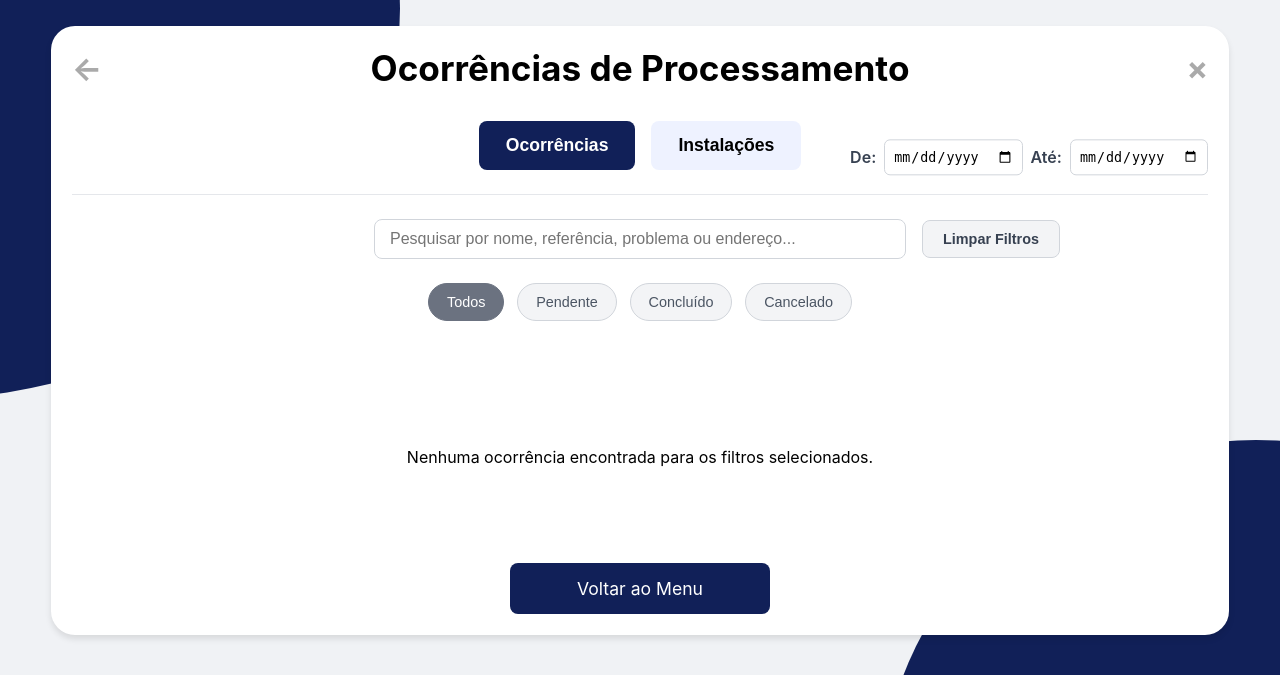
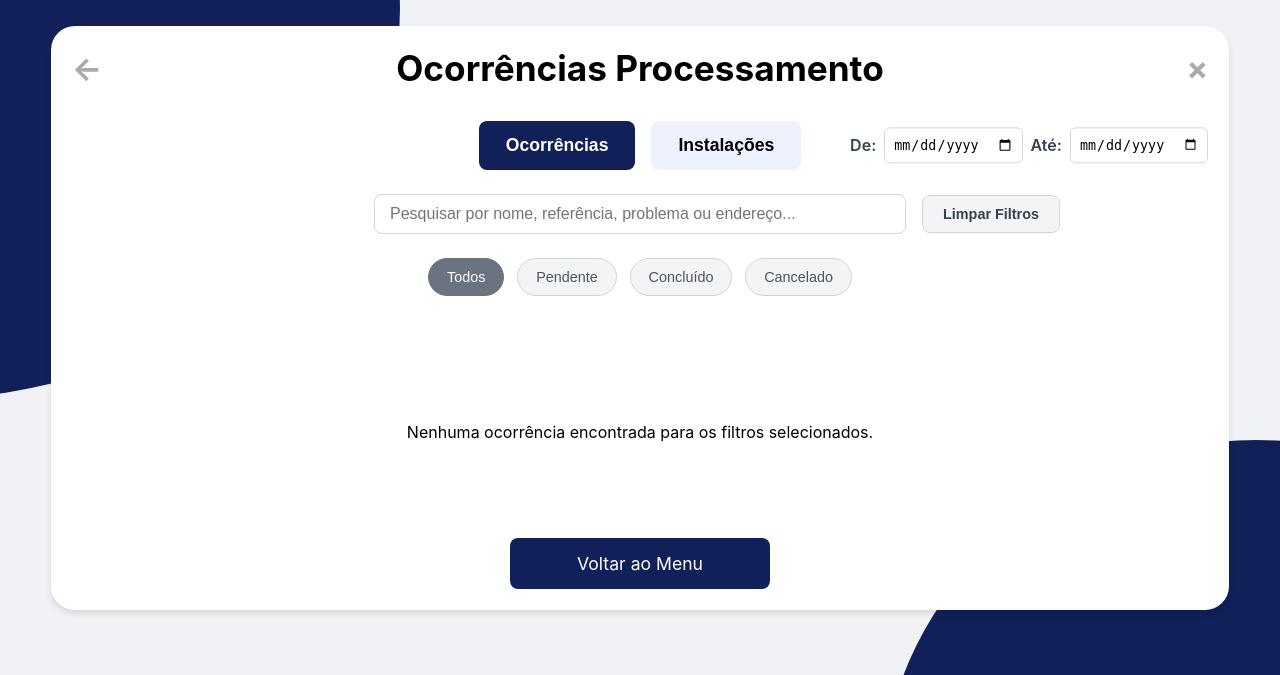
Before and after one commit to igoreis02/projetoDW, a PHP site: page /ocorrenciaProcessamento.php in a window 1280 px wide. Shown: the top 675 px of the page. Run offline with PHP 8.4, Linux system fonts and the light colour scheme; the visitor is signed in with stand-in values (Sample User, id 1); data that the repository does not hold is empty.

Commit message:
atualizado

```diff
--- a/css/ocorrenciaProcessamento.css
+++ b/css/ocorrenciaProcessamento.css
@@ -131,6 +131,14 @@ body {
     margin: 0;
 }
 
+.controls-wrapper {
+    display: flex;
+    flex-direction: column;
+    align-items: center;
+    gap: 1rem;
+    margin-bottom: 1.5rem;
+}
+
 .close-btn,
 .back-btn-icon {
     position: absolute;
@@ -160,13 +168,13 @@ body {
     display: flex;
     justify-content: center;
     align-items: center;
+    flex-wrap: wrap;
+    gap: 1.5rem;
     width: 100%;
     position: relative;
     min-height: 48px;
-    margin-bottom: 1.5rem;
-    padding-bottom: 1.5rem;
-    border-bottom: 1px solid var(--cor-borda-secundaria);
 }
+
 
 .action-buttons {
     display: flex;
--- a/css/ocorrenciasPendentes.css
+++ b/css/ocorrenciasPendentes.css
@@ -288,6 +288,7 @@
      border-radius: 20px;
      cursor: pointer;
  }
+
 
  .filter-btn.active {
      background-color: var(--cor-terciaria);
--- a/js/lacresImetro.js
+++ b/js/lacresImetro.js
@@ -1187,7 +1187,7 @@ document.addEventListener('DOMContentLoaded', () => {
         // CENÁRIO 1: Se tudo estiver preenchido E não houver nada rompido, exibe o alerta e para.
         if (allRequiredAreFilled && lacresRompido.length === 0) {
             // Define a mensagem e abre o novo modal de aviso
-            document.getElementById('alertaInfoTexto').textContent = 'Não é possível distribuir lacres. Este equipamento já está com todos os lacres afixados ou com uma distribuição pendente.';
+            document.getElementById('alertaInfoTexto').textContent = 'Não é possível distribuir lacres. Este equipamento já está com todos os lacres afixados ou distribuidos.';
             abrirModal('modalAlertaInfo');
             return;
         }
--- a/js/ocorrenciasPendentes.js
+++ b/js/ocorrenciasPendentes.js
@@ -337,7 +337,7 @@ document.addEventListener('DOMContentLoaded', function () {
             <li class="${cssClass}">
                 ${dateInfoHtml}
                 <div style="margin-right: 150px;">
-                    <strong>${displayName}</strong> - ${firstItem.referencia_equip}: ${problemas}
+                    <strong>${displayName} - ${firstItem.referencia_equip}</strong>: ${problemas}
                 </div>
             </li>`;
                 }
--- a/ocorrenciaProcessamento.php
+++ b/ocorrenciaProcessamento.php
@@ -23,10 +23,11 @@ if (!isset($_SESSION['user_id'])) {
     <div class="card">
         <div class="header-container">
             <a href="menu.php" class="back-btn-icon" title="Voltar ao Menu">&larr;</a>
-            <h2>Ocorrências de Processamento</h2>
+            <h2>Ocorrências Processamento</h2>
             <a href="menu.php" class="close-btn" title="Voltar ao Menu">&times;</a>
         </div>
 
+        <div class="controls-wrapper">
         <div class="main-controls-container">
             <div class="action-buttons" id="typeFilterContainer">
                 <button class="action-btn active" data-type="manutencao">Ocorrências</button>
@@ -38,6 +39,7 @@ if (!isset($_SESSION['user_id'])) {
                 <label for="endDate">Até:</label>
                 <input type="date" id="endDate">
             </div>
+        </div>
         </div>
 
         <div class="search-container">
--- a/ocorrenciaProvedores.php
+++ b/ocorrenciaProvedores.php
@@ -23,7 +23,7 @@ if (!isset($_SESSION['user_id'])) {
     <div class="card">
         <div class="header-container">
             <a href="menu.php" class="back-btn-icon" title="Voltar ao Menu">&larr;</a>
-            <h2>Ocorrências de Provedores</h2>
+            <h2>Ocorrências Provedores</h2>
             <a href="menu.php" class="close-btn" title="Voltar ao Menu">&times;</a>
         </div>
 
```
Also changed, not shown: js/ocorrenciasEmAndamento.js (+2 -7 lines). Lines whose indentation alone changed are shown as unchanged.
